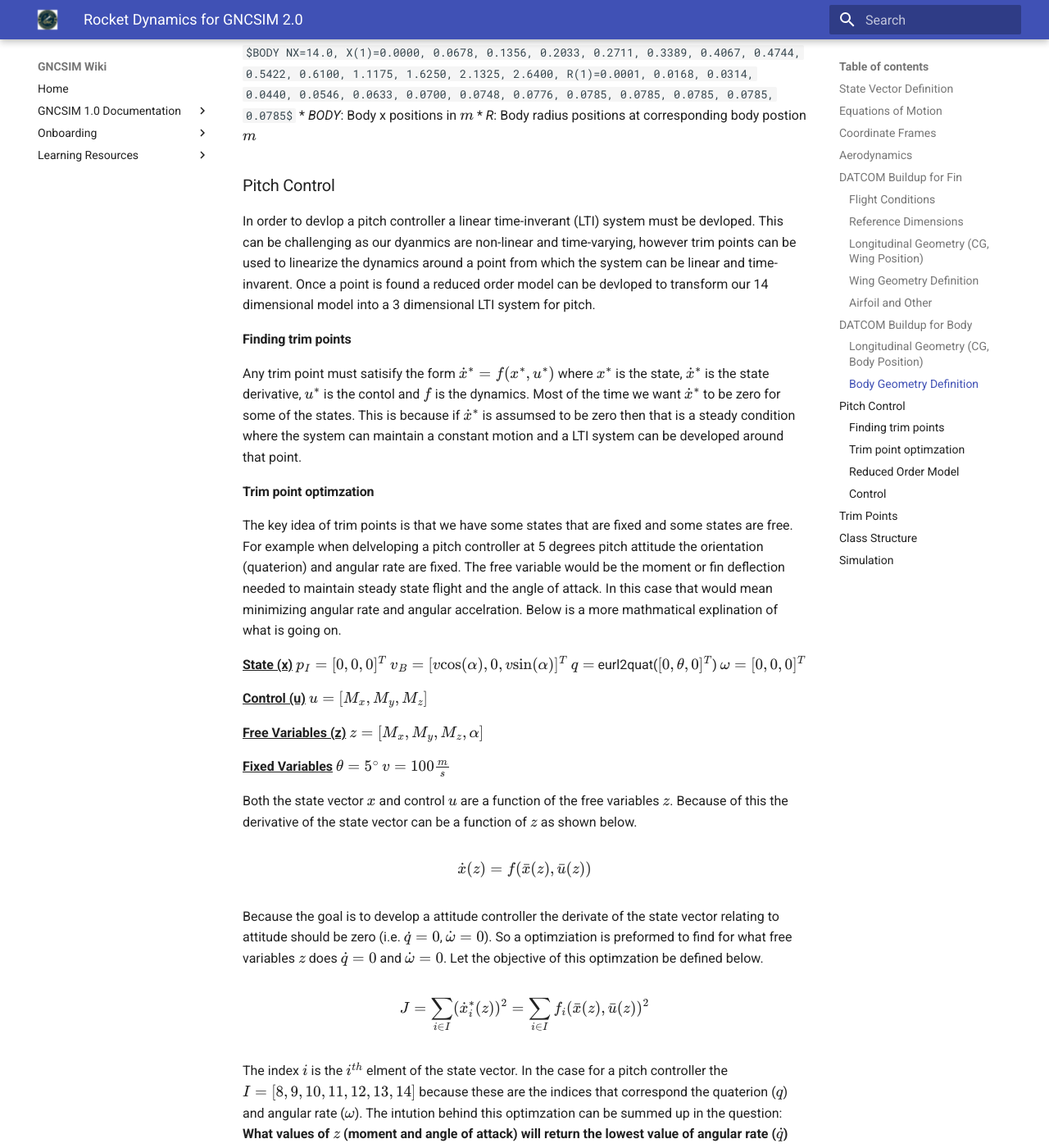
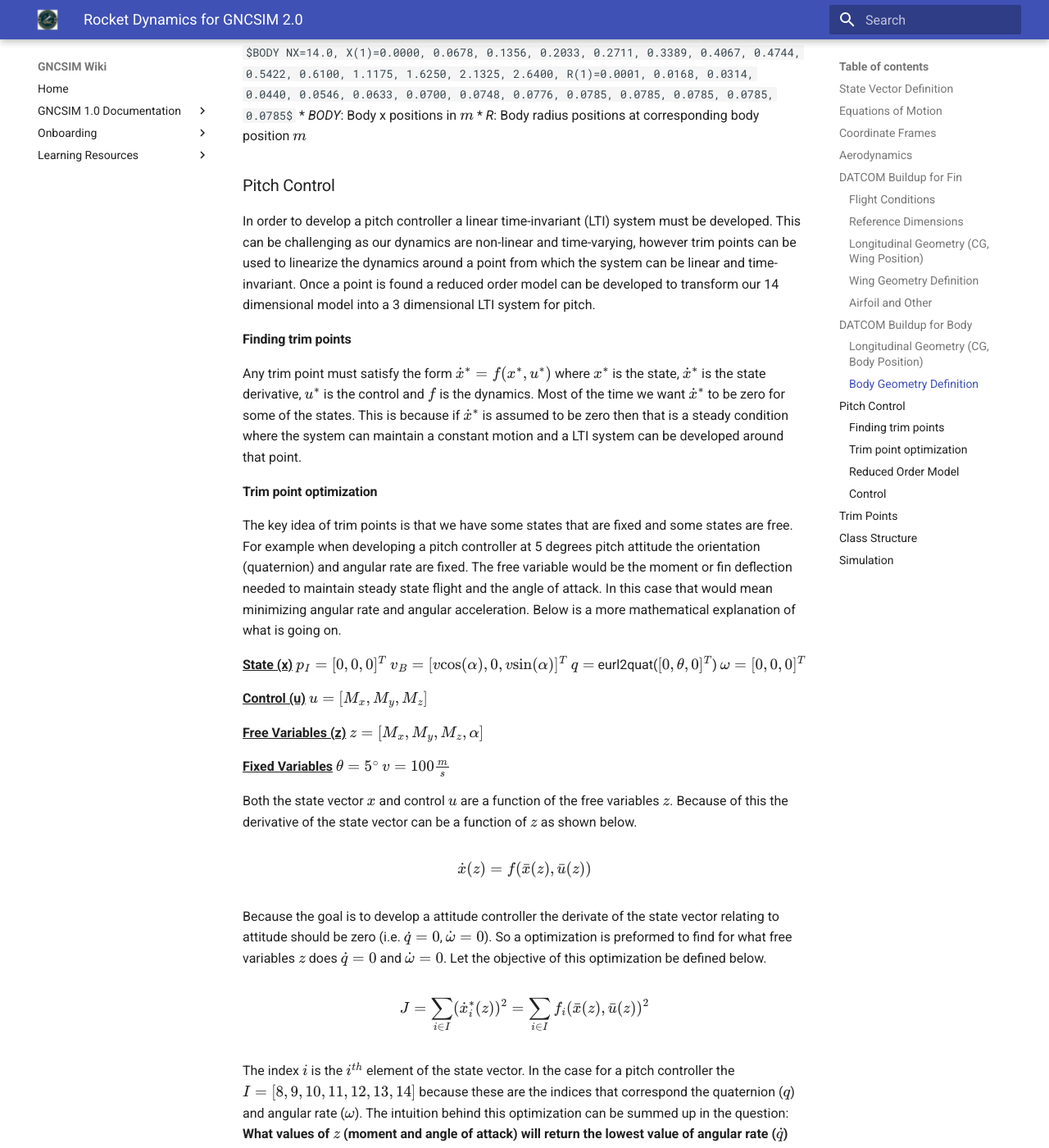
Before and after one commit to Georgia-Tech-GNC/GNCSIM, an MkDocs documentation site: the page built from docs/GNCSIM 2.0 Forces and Moments.md, in a window 1280 px wide and 1400 px high, scrolled down 8922 px. Shown: the whole window at 82% size. Built offline with MkDocs 1.6.1 and Material for MkDocs 9.7.7, drawn with Linux system fonts in a browser that asks for light colours; some of the changed text lies outside the part shown.

Commit message:
fixed spelling

````diff
--- a/docs/GNCSIM 2.0 Forces and Moments.md
+++ b/docs/GNCSIM 2.0 Forces and Moments.md
@@ -455,19 +455,19 @@ These parameters are used to compute pitching moment and stability derivatives.
  0.0785, 0.0785, 0.0785, 0.0785, 0.0785$
  ```
  * *BODY*: Body x positions in $m$
- * *R*: Body radius positions at corresponding body postion $m$
+ * *R*: Body radius positions at corresponding body position $m$
 
 ### Pitch Control
 
-In order to devlop a pitch controller a linear time-inverant (LTI) system must be devloped. This can be challenging as our dyanmics are non-linear and time-varying, however trim points can be used to linearize the dynamics around a point from which the system can be linear and time-invarent. Once a point is found a reduced order model can be devloped to transform our 14 dimensional model into a 3 dimensional LTI system for pitch.
+In order to develop a pitch controller a linear time-invariant (LTI) system must be developed. This can be challenging as our dynamics are non-linear and time-varying, however trim points can be used to linearize the dynamics around a point from which the system can be linear and time-invariant. Once a point is found a reduced order model can be developed to transform our 14 dimensional model into a 3 dimensional LTI system for pitch.
 
 #### Finding trim points
 
-Any trim point must satisify the form $\dot{x}^{*}=f(x^{*},u^{*})$ where $x^{*}$ is the state, $\dot{x}^{*}$ is the state derivative, $u^{*}$ is the contol and $f$ is the dynamics. Most of the time we want $\dot{x}^{*}$ to be zero for some of the states. This is because if $\dot{x}^{*}$ is assumsed to be zero then that is a steady condition where the system can maintain a constant motion and a LTI system can be developed around that point.
+Any trim point must satisfy the form $\dot{x}^{*}=f(x^{*},u^{*})$ where $x^{*}$ is the state, $\dot{x}^{*}$ is the state derivative, $u^{*}$ is the control and $f$ is the dynamics. Most of the time we want $\dot{x}^{*}$ to be zero for some of the states. This is because if $\dot{x}^{*}$ is assumed to be zero then that is a steady condition where the system can maintain a constant motion and a LTI system can be developed around that point.
 
-#### Trim point optimzation
+#### Trim point optimization
 
-The key idea of trim points is that we have some states that are fixed and some states are free. For example when delveloping a pitch controller at 5 degrees pitch attitude the orientation (quaterion) and angular rate are fixed. The free variable would be the moment or fin deflection needed to maintain steady state flight and the angle of attack. In this case that would mean minimizing angular rate and angular accelration. Below is a more mathmatical explination of what is going on.
+The key idea of trim points is that we have some states that are fixed and some states are free. For example when developing a pitch controller at 5 degrees pitch attitude the orientation (quaternion) and angular rate are fixed. The free variable would be the moment or fin deflection needed to maintain steady state flight and the angle of attack. In this case that would mean minimizing angular rate and angular  acceleration. Below is a more mathematical explanation of what is going on.
 
 <u>**State (x)**</u>
 $p_I=[0,0,0]^T$
@@ -493,7 +493,7 @@ $$
 \end{equation}
 $$
 
-Because the goal is to develop a attitude controller the derivate of the state vector relating to attitude should be zero (i.e. $\dot{q}=0$, $\dot{\omega}=0$). So a optimziation is preformed to find for what free variables $z$ does $\dot{q}=0$ and $\dot{\omega}=0$. Let the objective of this optimzation be defined below.
+Because the goal is to develop a attitude controller the derivate of the state vector relating to attitude should be zero (i.e. $\dot{q}=0$, $\dot{\omega}=0$). So a optimization is preformed to find for what free variables $z$ does $\dot{q}=0$ and $\dot{\omega}=0$. Let the objective of this optimization be defined below.
 
 $$
 \begin{equation}
@@ -501,7 +501,7 @@ J= \sum_{i \in I} (\dot{x}^*_i(z))^2=\sum_{i \in I} f_i(\bar{x}(z), \bar{u}(z))^
 \end{equation}
 $$
 
-The index $i$ is the $i^{th}$ elment of the state vector. In the case for a pitch controller the $I=[8,9,10,11,12,13,14]$ because these are the indices that correspond the quaterion ($q$) and angular rate ($\omega$). The intution behind this optimzation can be summed up in the question: **What values of $z$ (moment and angle of attack) will return the lowest value of angular rate ($\dot{q}$) and angular accleration ($\dot{\omega}$) at the current state (100 $\frac{m}{s}$ and at 5$^\circ$ pitch)?**
+The index $i$ is the $i^{th}$ element of the state vector. In the case for a pitch controller the $I=[8,9,10,11,12,13,14]$ because these are the indices that correspond the quaternion ($q$) and angular rate ($\omega$). The intuition behind this optimization can be summed up in the question: **What values of $z$ (moment and angle of attack) will return the lowest value of angular rate ($\dot{q}$) and angular acceleration ($\dot{\omega}$) at the current state (100 $\frac{m}{s}$ and at 5$^\circ$ pitch)?**
 
 
 $$
@@ -536,7 +536,7 @@ $$
 \end{equation}
 $$
 
-Recall that the primary goal of this section is to find a pitch controller however the dynamics for pitch are nonlinear but under certain assumptions the dynamics can be linear. The major variables that effect pitch are pitch $\theta$, pitch rate $q$ and angle of attack $\alpha$. Below are the steps to reduce the 14 dimensional state vector inot the 3 dimensional state vector $x_3 = [\theta, q, \alpha]^T$.
+Recall that the primary goal of this section is to find a pitch controller however the dynamics for pitch are nonlinear but under certain assumptions the dynamics can be linear. The major variables that effect pitch are pitch $\theta$, pitch rate $q$ and angle of attack $\alpha$. Below are the steps to reduce the 14 dimensional state vector into the 3 dimensional state vector $x_3 = [\theta, q, \alpha]^T$.
 
 Going forward the stat vector of the full 6 degree of freedom dynamics with 14 states will be called $x_{14}$ and the new reduced state vector with 3 states will be $x_3$.
 
@@ -550,7 +550,7 @@ $$
 
 [TODO: Define $g$]
 
-Because the function $g$ is nonlinear the jacobian is taken to linearize it around the trim point.
+Because the function $g$ is nonlinear the Jacobian is taken to linearize it around the trim point.
 
 $$
 \begin{equation}
````
Also changed, not shown: other parts of docs/GNCSIM 2.0 Forces and Moments.md (+6 -6 lines).
